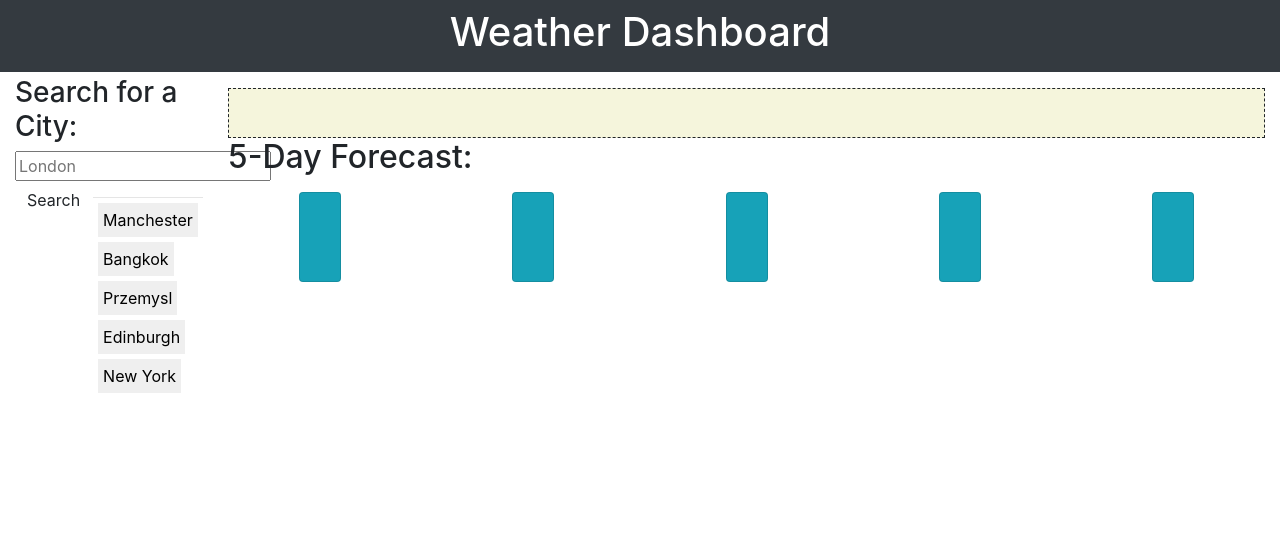
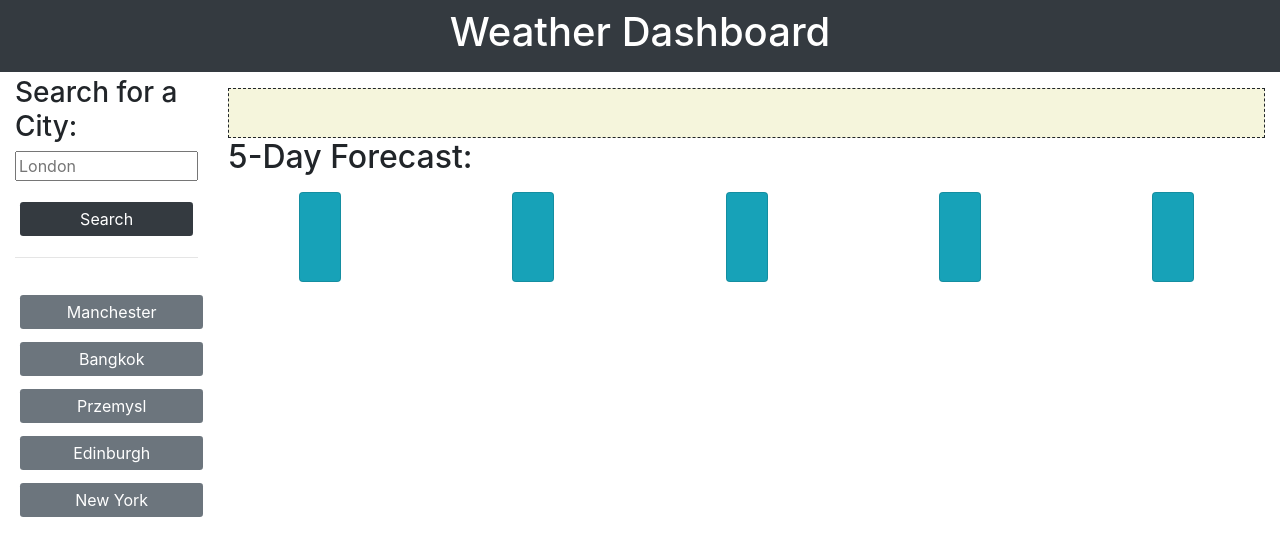
Before and after one commit to Sonia-deni/City-Weather-Forecasts, a plain HTML site: page index.html in a window 1280 px wide. Drawn offline with nearby package versions, Linux system fonts and the light colour scheme; no server answers.

Commit message:
CSS to style the form input and buttons, making them list vertically

```diff
--- a/index.html
+++ b/index.html
@@ -28,14 +28,14 @@
             <div class="input-group">
               <input class="form-input weather-search" type="text" id="search-input" placeholder="London"
                 aria-labelledby="form-heading" aria-controls="today forecast" />
-              <div class="input-group-append">
-                <button type="submit" class="btn search-button" id="search-button" aria-label="submit search">
+
+                <button type="submit" class="btn-dark btn-block search-button" id="search-button" aria-label="submit search">
                   Search
                 </button>
                 <hr class="hr weather-hr" /> <!--horizontal row-->
               </div>
             </div>
-          </div>
+
         </form>
         <div class="list-group" id="history"></div>
       </aside>
--- a/script.js
+++ b/script.js
@@ -26,14 +26,14 @@ function renderButtons() {
   if(checkSaved){
     cities = checkSaved;
   }
-  $(".weather-hr").empty();
+  $(".list-group").empty();
   //create and append the buttons for each city in the array
   for (var i = 0; i < cities.length; i++) {
     var a = $("<button>");
-    a.addClass("city-button");
+    a.addClass("city-button btn-secondary btn-block");
     a.attr("data-name", cities[i]);
     a.text(cities[i]);
-    $(".weather-hr").append(a);
+    $(".list-group").append(a);
   }
   //add the event listener once the buttons have been appended, so that it is always up to date
   $(".city-button").on("click", function (event) {
--- a/style.css
+++ b/style.css
@@ -1,10 +1,11 @@
 
 
-  .city-button {
-    display: block;
+  .city-button, .search-button {
     margin: 5px;
     padding: 5px;
     border: 1px;
+    border-radius: 0.2rem;
+    width: 100%;
   }
 
  .weather-cards{
@@ -16,3 +17,13 @@
     border: 1px dashed;
     background-color: beige;
  }
+
+ .weather-hr{
+   display: block;
+   width: 100%;
+ }
+
+ .form-input{
+   margin-bottom: 1rem;
+   width: 100%;
+ }
```
